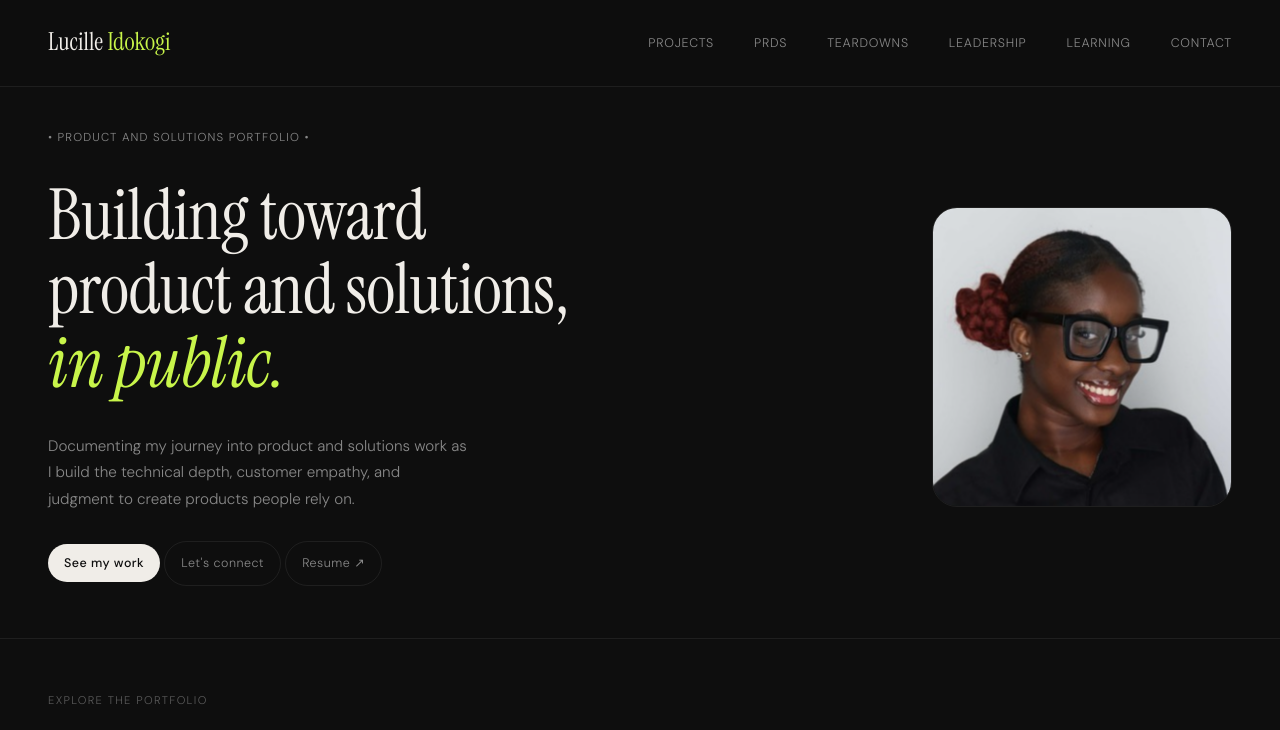
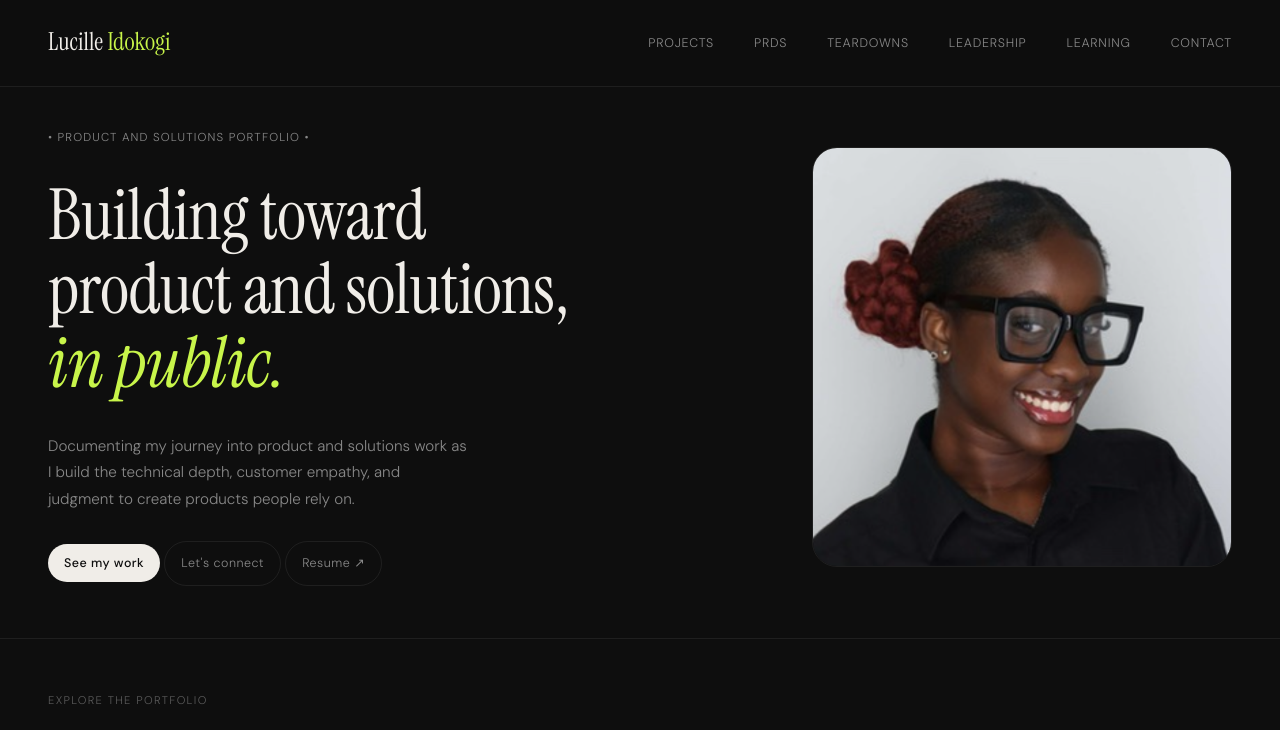
Before and after one commit to lidokogi/portfolio, a plain HTML site: page index.html in a window 1280 px wide. Shown: the top 730 px of the page. Drawn offline with Linux system fonts and the light colour scheme.

Commit message:
Fix phone view 2

```diff
--- a/index.html
+++ b/index.html
@@ -214,7 +214,7 @@
 
     .hero-content {
       display: grid;
-      grid-template-columns: 1fr 300px;
+      grid-template-columns: 1fr 420px;
       gap: 4rem;
       align-items: center;
     }
```
